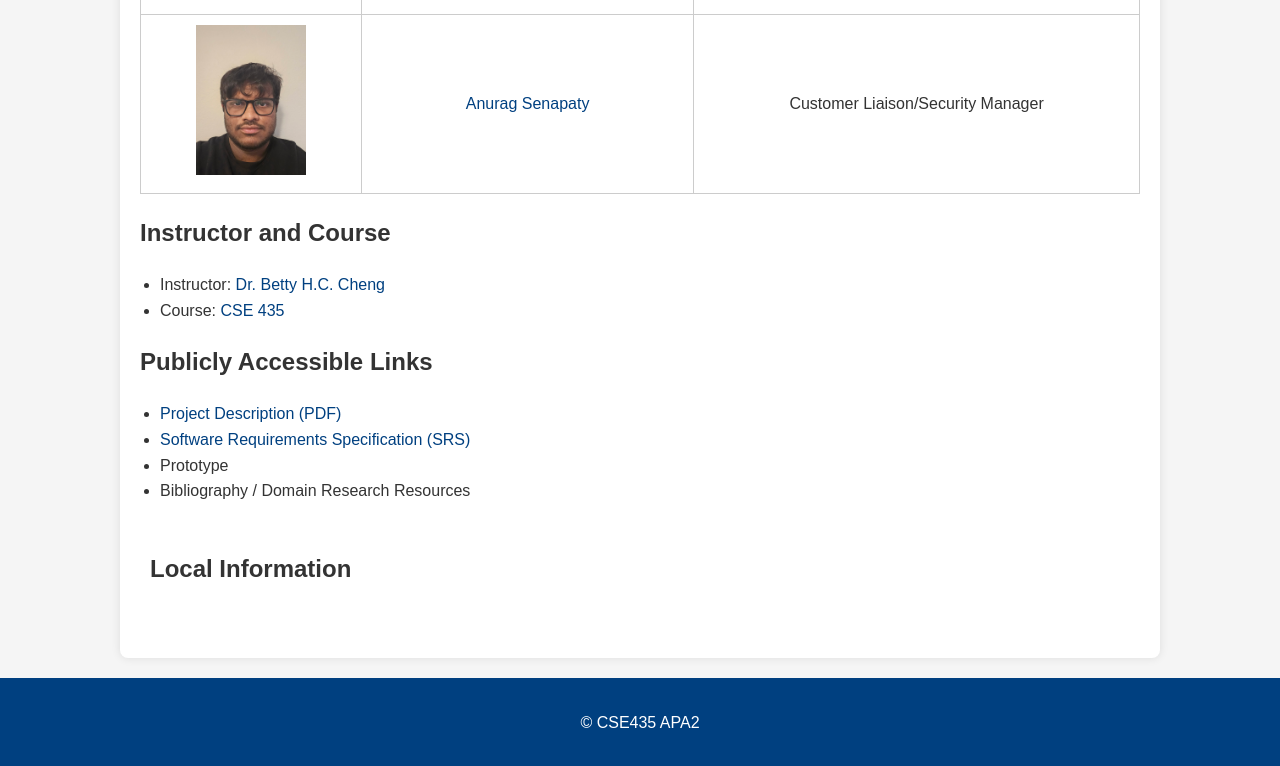
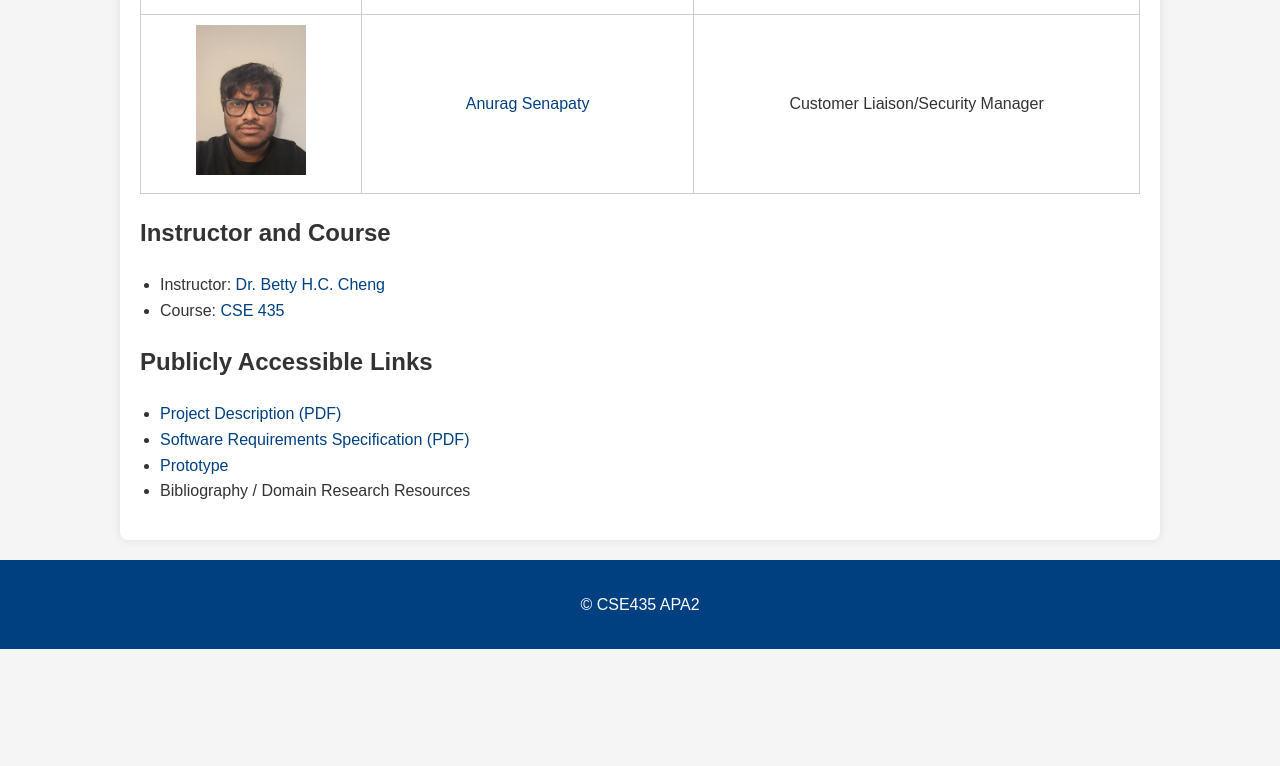
Before and after one commit to alsteada/CSE435APA2, a plain HTML site: page index.html in a window 1280 px wide. Shown: the part 1276-2042 px from the top of the page. After the commit the page ends 1925 px from the top, so only its background shows below. Drawn offline with Linux system fonts and the light colour scheme.

Commit message:
SRS and Prototype Update

```diff
--- a/index.html
+++ b/index.html
@@ -64,15 +64,10 @@
             <h2>Publicly Accessible Links</h2>
             <ul>
                 <li><a href="ProjectDescription.pdf" target="_blank">Project Description (PDF)</a></li>
-                <li><a href="SRSRequirements.pdf">Software Requirements Specification (SRS)</a></li>
-                <li>Prototype
+                <li><a href="SRS.pdf" target="_blank">Software Requirements Specification (PDF)</a></li>
+                <li><a href="demo.html" target="_blank">Prototype</a></li>
                 <li>Bibliography / Domain Research Resources
             </ul>
-        </section>
-
-        <!-- Restricted Section -->
-        <section id="restricted-info" class="restricted">
-            <h2>Local Information</h2>
         </section>
     </main>
 
```
